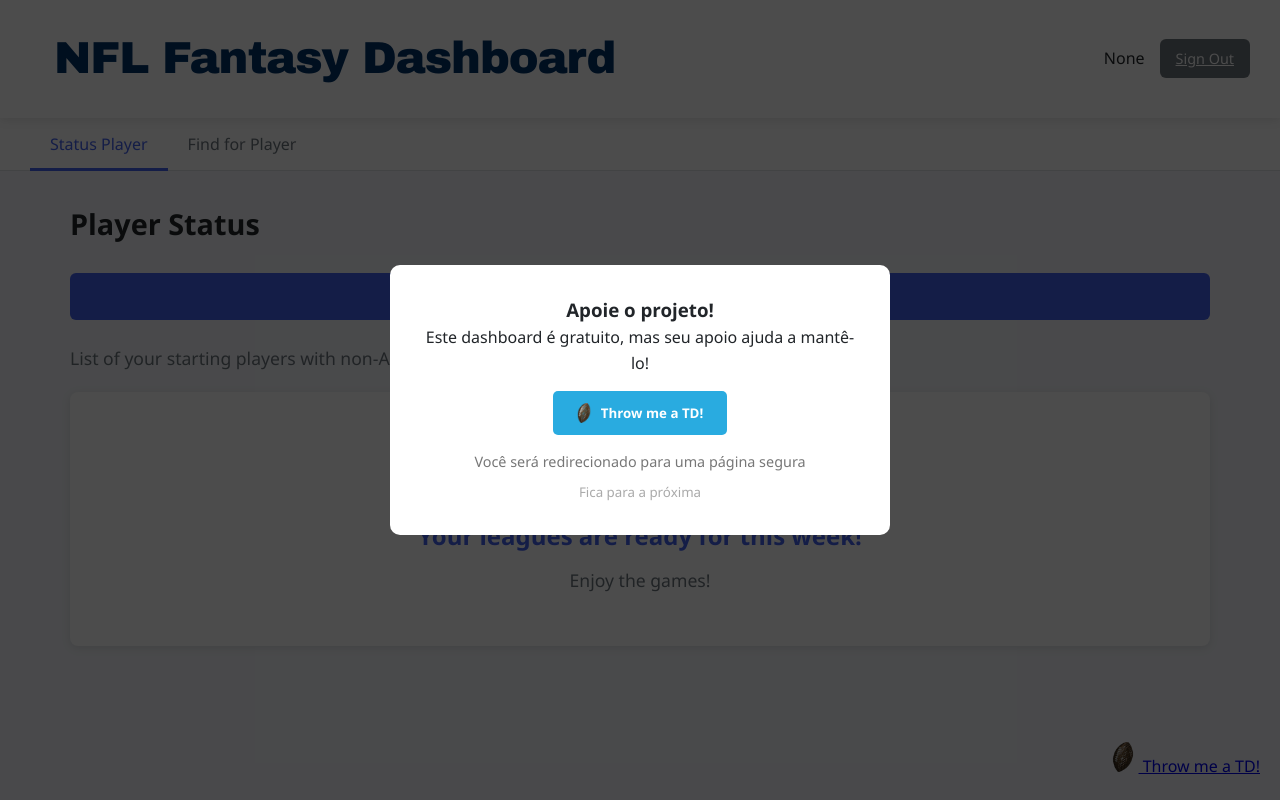
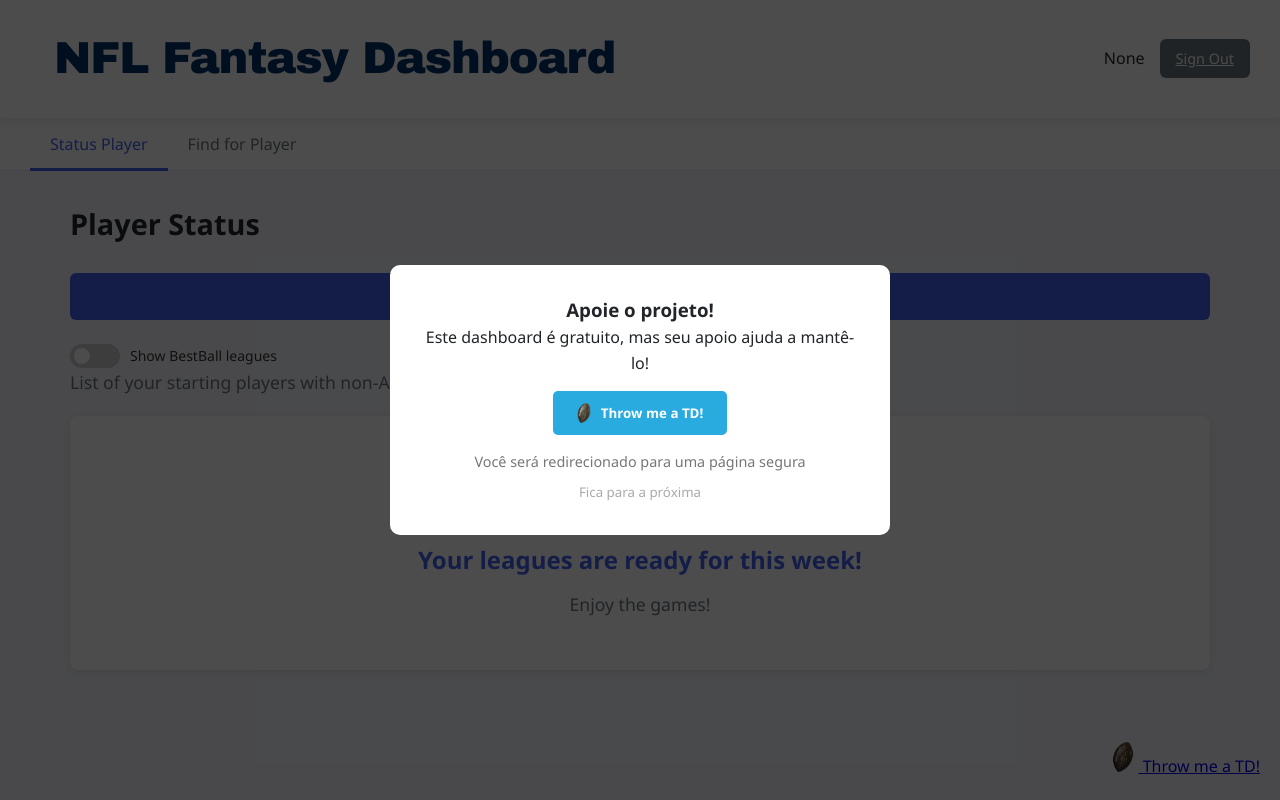
Before and after one commit to rr-costa/sleeper-dashboard, a Flask app: page /dashboard in a window 1280 px wide. Run offline with Flask 3, Linux system fonts and the light colour scheme; the visitor is signed in with stand-in values (Sample User, id 1); data that the repository does not hold is empty.

Commit message:
toggle best ball, só ligas in seasson, ajuste nome card, card mesmo sem jogador estar na liga e ordem pelo depth chart

```diff
--- a/app/api/routes.py
+++ b/app/api/routes.py
@@ -8,14 +8,16 @@ api = Blueprint('api', __name__)
 @utils.login_required
 def player_status():
     user_id = session['user_id']
-    status_data = services.get_starters_with_status(user_id)
+    show_best_ball = request.args.get('showBestBall', 'false').lower() == 'true'
+    status_data = services.get_starters_with_status(user_id,force_refresh=False, show_best_ball=show_best_ball)
     return jsonify(status_data)
 
 @api.route('/refresh-league-status')
 @utils.login_required
 def refresh_league_status():
     user_id = session['user_id']
-    status_data = services.get_starters_with_status(user_id, force_refresh=True)
+    show_best_ball = request.args.get('showBestBall', 'false').lower() == 'true'
+    status_data = services.get_starters_with_status(user_id, force_refresh=True,show_best_ball=show_best_ball)
     return jsonify(status_data)
 
 @api.route('/cache-info')
@@ -82,24 +84,54 @@ def search_players():
     all_players = services.get_all_players()
     results = []
 
+
     for player_id, player in all_players.items():
-        full_name = player.get('full_name') or f"{player.get('first_name', '')} {player.get('last_name', '')}".strip()
-        if not full_name or (query and query not in full_name.lower()): continue
+        # Debug: verificar a estrutura de cada jogador
+        full_name = player.get('full_name')
+        if not full_name:
+            first_name = player.get('first_name', '')
+            last_name = player.get('last_name', '')
+            full_name = f"{first_name} {last_name}".strip()
+
+        # Se ainda não tiver nome, pular este jogador
+        if not full_name:
+            current_app.logger.debug(f"Player {player_id} has no name data: {player}")
+            continue
+
+        # Verificar se a query corresponde ao nome
+        if query and query not in full_name.lower():
+            continue
 
         player_positions = player.get('fantasy_positions') or []
-        if not any(pos in positions for pos in player_positions): continue
+        if not any(pos in positions for pos in player_positions):
+            continue
+
+
 
         results.append({
-            'id': player_id, 'name': full_name, 'positions': player_positions,
+            'id': player_id,
+            'name': full_name,
+            'positions': player_positions,
             'status': player.get('status', 'Active'),
-            'status_abbr': current_app.config['STATUS_CONFIG'].get(player.get('status'), {}).get('abbr', '')
+            'status_abbr': current_app.config['STATUS_CONFIG'].get(player.get('status'), {}).get('abbr', ''),
+            'depth_chart_order': player.get('depth_chart_order')
         })
 
-    return jsonify(sorted(results, key=lambda x: x['name']))
+    current_app.logger.debug(f"Found {len(results)} results")
+
+    # Ordenar primeiro por depth_chart_order (None vai para o final) e depois por nome
+    results.sort(key=lambda x: (
+        x['depth_chart_order'] if x['depth_chart_order'] is not None else float('inf'),
+        x['name']
+    ))
+
+    return jsonify(results)
 
 @api.route('/player-details')
 @utils.login_required
 def player_details():
+
+
     player_name = request.args.get('name', '').strip()
     if not player_name: return jsonify(error='Invalid player name'), 400
 
@@ -109,7 +141,20 @@ def player_details():
 
     player_id, player_data = None, None
     for pid, pdata in all_players.items():
-        full_name = pdata.get('full_name') or f"{pdata.get('first_name', '')} {pdata.get('last_name', '')}".strip()
+        full_name = pdata.get('full_name')
+        if not full_name:
+            first_name = pdata.get('first_name', '')
+            last_name = pdata.get('last_name', '')
+            full_name = f"{first_name} {last_name}".strip()
+
+         # Debug: verificar o que está sendo adicionado
+
+
+        # Se ainda não tiver nome, pular este jogador
+        if not full_name:
+            current_app.logger.debug(f"Player {player_id} has no name data: {pdata}")
+            continue
+
         if full_name.lower() == player_name.lower():
             player_id, player_data = pid, pdata
             break
--- a/app/static/js/api.js
+++ b/app/static/js/api.js
@@ -1,6 +1,7 @@
-export async function fetchPlayerStatus(forceRefresh = false) {
+export async function fetchPlayerStatus(forceRefresh = false, showBestBall = false) {
     const endpoint = forceRefresh ? '/api/refresh-league-status' : '/api/player-status';
-    const response = await fetch(endpoint);
+    const url = `${endpoint}?showBestBall=${showBestBall}`;
+    const response = await fetch(url);
     if (!response.ok) throw new Error(`Server error: ${response.status}`);
     return await response.json();
 }
@@ -22,6 +23,15 @@ export async function searchPlayers(query, positions) {
 export async function fetchPlayerDetails(playerName) {
     const params = new URLSearchParams({ name: playerName });
     const response = await fetch(`/api/player-details?${params}`);
-    if (!response.ok) throw new Error(`Error: ${response.status}`);
-    return await response.json();
+    if (!response.ok) {
+        throw new Error(`Error: ${response.status}`);
+    }
+    const data = await response.json();
+
+    // Garantir que temos um nome válido no retorno
+    if (data && !data.player_name && data.name) {
+        data.player_name = data.name;
+    }
+
+    return data;
 }
--- a/app/static/js/components.js
+++ b/app/static/js/components.js
@@ -11,7 +11,6 @@ export function createPlayerCardComponent(playerData) {
 
     const card = document.createElement('div');
     card.className = 'top-player-card';
-
     card.innerHTML = `
         <div class="player-header">
             <h4>${playerName}</h4>
--- a/app/static/js/main.js
+++ b/app/static/js/main.js
@@ -9,6 +9,8 @@ function setupTabs() {
             document.getElementById(tabId).classList.add('active');
             if (tabId === 'find-player') {
                 initFindForPlayerTab();
+            } else if (tabId === 'status-player') {
+                loadPlayerStatusWithToggle(); // Carrega com as configurações atuais do toggle
             }
         });
     });
@@ -44,8 +46,28 @@ function setupKofiModal() {
     });
 }
 
+function setupBestBallToggle() {
+    const bestballToggle = document.getElementById('bestball-toggle');
+    if (bestballToggle) {
+        bestballToggle.addEventListener('change', () => {
+            loadPlayerStatusWithToggle();
+        });
+    }
+}
+
+function loadPlayerStatusWithToggle() {
+    const bestballToggle = document.getElementById('bestball-toggle');
+    const showBestBall = bestballToggle ? bestballToggle.checked : false;
+    loadPlayerStatus(false, showBestBall);
+}
+
 function addEventListeners() {
-    document.getElementById('reload-btn').addEventListener('click', () => loadPlayerStatus(true));
+    document.getElementById('reload-btn').addEventListener('click', () => {
+        const bestballToggle = document.getElementById('bestball-toggle');
+        const showBestBall = bestballToggle ? bestballToggle.checked : false;
+        loadPlayerStatus(true, showBestBall);
+    });
+
     document.getElementById('refresh-find-btn').addEventListener('click', initFindForPlayerTab);
 
     const searchInput = document.getElementById('player-search-input');
@@ -59,9 +81,10 @@ async function initializeApp() {
     try {
         setupTabs();
         setupLogout();
+        setupBestBallToggle(); // Configurar o toggle
         addEventListeners();
 
-        await loadPlayerStatus(); // Carrega a aba principal por padrão
+        await loadPlayerStatusWithToggle(); // Carrega a aba principal com as configurações do toggle
 
         document.getElementById('app-loading').style.display = 'none';
         document.getElementById('app-content').style.display = 'block';
--- a/app/static/js/ui.js
+++ b/app/static/js/ui.js
@@ -7,7 +7,7 @@ const POSITIONS = ['QB', 'RB', 'WR', 'TE', 'K', 'DEF', 'DL', 'LB', 'DB'];
 const STATUS_ORDER = { 'PUP': 0, 'IR': 1, 'Suspended': 2, 'OUT': 3, 'Doubtful': 4, 'Questionable': 5, 'Probable': 6 };
 
 // --- Aba "Status Player" ---
-export async function loadPlayerStatus(forceRefresh = false) {
+export async function loadPlayerStatus(forceRefresh = false, showBestBall = false) {
     const container = document.getElementById('leagues-container');
     const noIssues = document.getElementById('no-issues-message');
     const reloadBtn = document.getElementById('reload-btn');
@@ -17,7 +17,7 @@ export async function loadPlayerStatus(forceRefresh = false) {
     container.innerHTML = '<div class="loading">Loading player status...</div>';
 
     try {
-        const leagues = await fetchPlayerStatus(forceRefresh);
+        const leagues = await fetchPlayerStatus(forceRefresh, showBestBall);
         noIssues.style.display = Object.keys(leagues).length === 0 ? 'block' : 'none';
         container.innerHTML = '';
 
@@ -150,13 +150,24 @@ async function showPlayerSearchResults(player) {
     resultsContainer.innerHTML = '<div class="loading">Searching player...</div>';
     try {
         const data = await fetchPlayerDetails(player.name);
-        if (!data.leagues || data.leagues.length === 0) {
-            resultsContainer.innerHTML = `<div class="no-results">${player.name} is not on any of your teams.</div>`;
+
+         // Verificar se temos dados válidos
+        if (!data || data.error) {
+            resultsContainer.innerHTML = `<div class="no-results">${player.name} not found or error: ${data?.error || 'Unknown error'}</div>`;
             return;
         }
-        const card = createPlayerCardComponent(data);
+        // Criar o card do jogador com os dados corretos
+        const cardData = {
+            playerName: player.name,
+            leagues: data.leagues,
+            position: data.position || '?',
+            injuryStatus: data.injury_status || 'Active'
+        };
+
+        const card = createPlayerCardComponent(cardData);
         resultsContainer.innerHTML = '';
         resultsContainer.appendChild(card);
+
     } catch (error) {
         resultsContainer.innerHTML = `<div class="error"><p>Error: ${error.message}</p></div>`;
     }
--- a/app/templates/dashboard.html
+++ b/app/templates/dashboard.html
@@ -297,6 +297,65 @@
             text-transform: uppercase;
         }
 
+        /* Estilos para o toggle button */
+        .toggle-container {
+            display: flex;
+            align-items: center;
+            gap: 10px;
+            margin-top: 10px;
+        }
+
+        .toggle-switch {
+            position: relative;
+            display: inline-block;
+            width: 50px;
+            height: 24px;
+        }
+
+        .toggle-switch input {
+            opacity: 0;
+            width: 0;
+            height: 0;
+        }
+
+        .toggle-slider {
+            position: absolute;
+            cursor: pointer;
+            top: 0;
+            left: 0;
+            right: 0;
+            bottom: 0;
+            background-color: #ccc;
+            transition: .4s;
+            border-radius: 24px;
+        }
+
+        .toggle-slider:before {
+            position: absolute;
+            content: "";
+            height: 16px;
+            width: 16px;
+            left: 4px;
+            bottom: 4px;
+            background-color: white;
+            transition: .4s;
+            border-radius: 50%;
+        }
+
+        input:checked + .toggle-slider {
+            background-color: #4a6cf7;
+        }
+
+        input:checked + .toggle-slider:before {
+            transform: translateX(26px);
+        }
+
+        .toggle-label {
+            font-size: 14px;
+            color: #333;
+        }
+
+
         /* Estilo responsivo para telas menores */
         @media (max-width: 768px) {
             .player-search-section .top-player-card {
@@ -358,7 +417,17 @@
                     <h2>Player Status</h2>
                     <button id="reload-btn" class="btn-primary">↻ Reload</button>
                 </div>
-                <p>List of your starting players with non-Active status</p>
+
+                 <!-- Toggle button para BestBall leagues -->
+                <div class="toggle-container">
+                    <label class="toggle-switch">
+                        <input type="checkbox" id="bestball-toggle">
+                        <span class="toggle-slider"></span>
+                    </label>
+                    <span class="toggle-label">Show BestBall leagues</span>
+                </div>
+
+                <p>List of your starting players with non-Active status.</p>
 
                 <div id="no-issues-message" class="no-issues" style="display: none;">
                     <div class="icon">🎉</div>
@@ -447,5 +516,6 @@
                 style="height:30px;margin-right:5px;"> Throw me a TD!
     </a>
     <script type="module" src="{{ url_for('static', filename='js/main.js') }}"></script>
+
 </body>
 </html>
```
Also changed, not shown: app/admin/routes.py (+8 -25 lines), app/services.py (+11 -2 lines), app/static/js/admin.js (+2 -16 lines), app/templates/admin.html (+2 -9 lines), app/static/style.css (line endings or trailing spaces), 1 other file.
